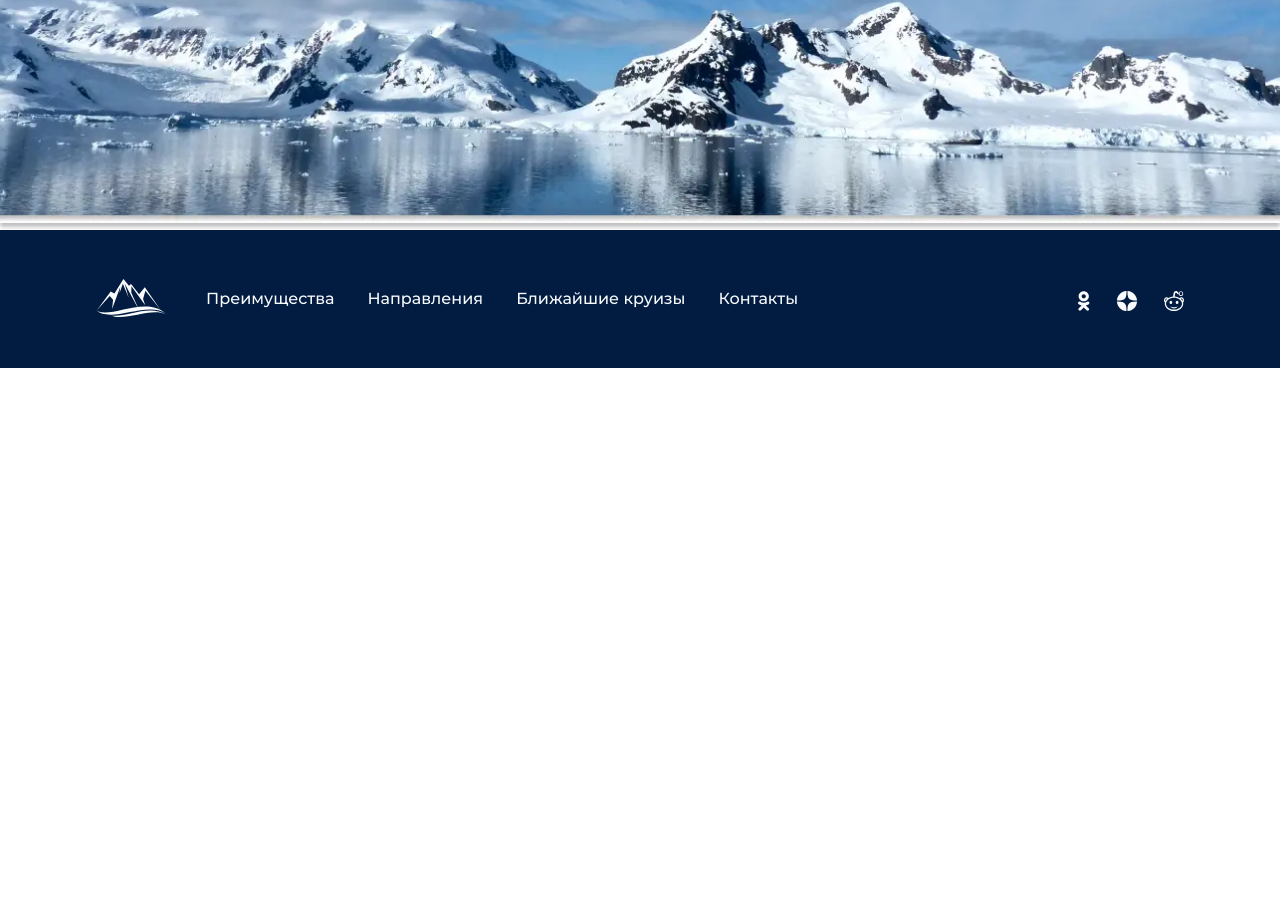
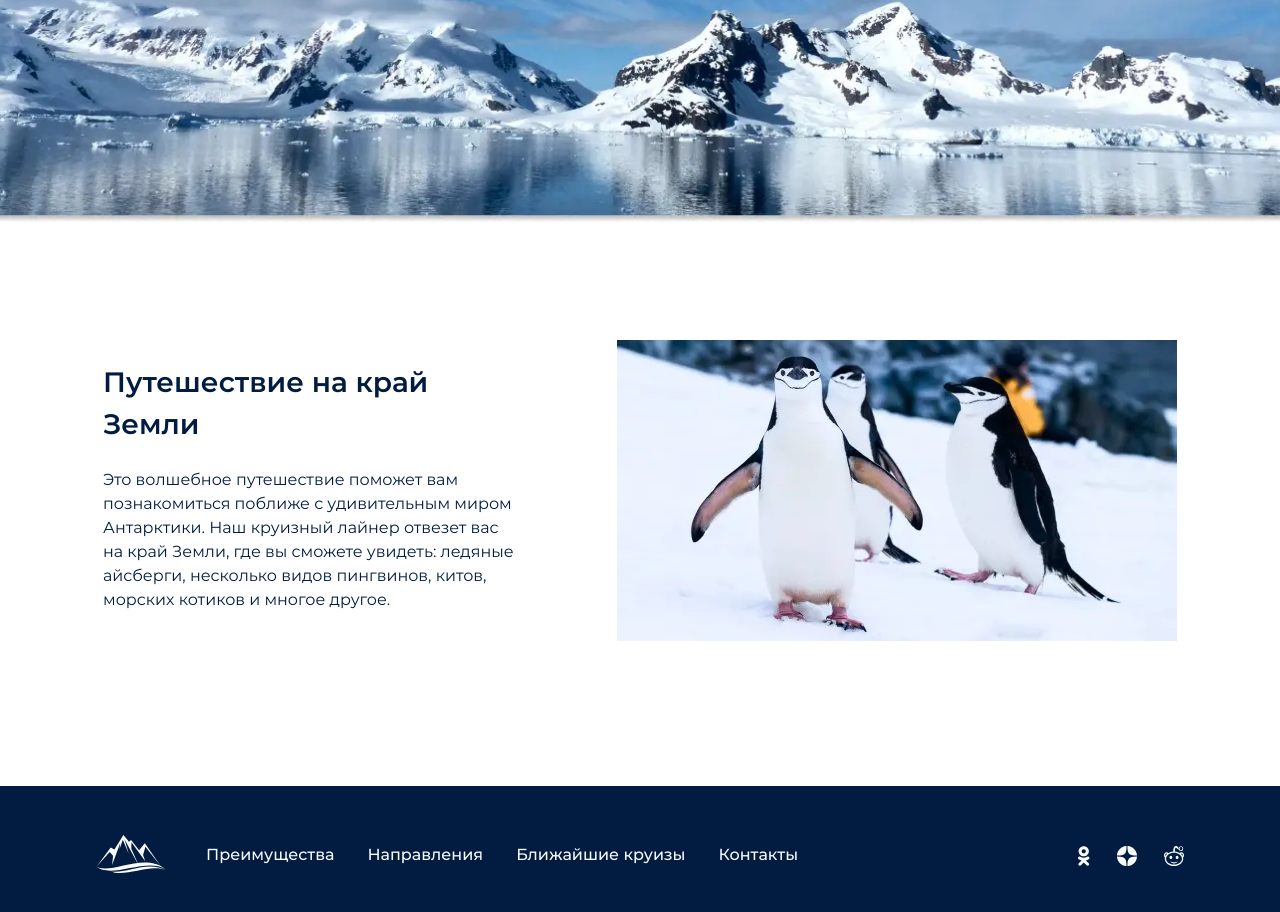
Before and after one commit to Nastya880/Cruises-to-antarctic, a website: page source/index.html in a window 1280 px wide. Shown: the part 432-1344 px from the top of the page. Before the commit the page ends 800 px from the top, so only its background shows below. Drawn offline with nearby package versions, Linux system fonts and the light colour scheme; files that its build step writes are made by us from their sources; files whose address does not match are found by name.

Commit message:
block description done ✅ - check on overflow and PP

```diff
--- a/source/index.html
+++ b/source/index.html
@@ -79,6 +79,20 @@
             </picture> -->
           </div>
         </section>
+
+        <section class="description">
+          <div class="description__container container">
+            <div class="description__wrapper">
+              <h2>Путешествие на&nbsp;край Земли</h2>
+              <p>Это волшебное путешествие поможет вам познакомиться поближе с&nbsp;удивительным миром Антарктики. Наш круизный лайнер отвезет вас на&nbsp;край Земли, где вы&nbsp;сможете увидеть: ледяные айсберги, несколько видов пингвинов, китов, морских котиков и&nbsp;многое другое.</p>
+            </div>
+            <picture>
+              <source type="image/webp" srcset="img/penguin.webp 1x, img/penguin@2x.webp 2x">
+              <img src="img/penguin@2x.jpg" width="560" height="301" alt="пингвины">
+            </picture>
+          </div>
+        </section>
+
       </main>
       <footer class="footer container">
         <div class="footer__menu-wrapper">
--- /dev/null
+++ b/source/sass/blocks/description.scss
@@ -0,0 +1,69 @@
+.description__container {
+  padding: 117px 103px 145px 103px;
+  display: grid;
+  grid-template-columns: 1fr auto;
+  gap: 88px;
+
+  @include vp-1023 {
+    padding: 92px 45px 76px 45px;
+    gap: 30px;
+  }
+
+  @include vp-767 {
+    padding: 62px 15px 85.12px 15px;
+    grid-template-columns: 1fr;
+    gap: 27px;
+  }
+}
+
+.description__wrapper {
+  align-self: center;
+  margin-top: -15px;
+
+  @include vp-1023 {
+    margin-top: -30px;
+  }
+}
+
+.description img {
+  @include vp-1023 {
+    width: 324px;
+    height: 174.15px;
+    margin-right: 2px;
+  }
+  @include vp-767 {
+    width: 290px;
+    height: 155.88px;
+  }
+}
+
+.description h2 {
+  color: $color-tangaroa;
+  font-family: $ff-montserrat;
+  font-size: 28px;
+  font-weight: 600;
+  line-height: 150%; /* 42px */
+  // margin-bottom: 10px;
+
+  @include vp-1023 {
+    display: block;
+    max-width: 214px;
+    font-size: 26px;
+    line-height: 140%; /* 36.4px */
+    margin-bottom: 10px;
+  }
+  @include vp-767 {
+    font-size: 24px;
+    line-height: 140%; /* 33.6px */
+  }
+}
+
+.description p {
+  color: $color-tangaroa;
+  font-family:$ff-montserrat;
+  font-size: 16px;
+  font-weight: 400;
+  line-height: 150%; /* 24px */
+  @include vp-1023 {}
+  @include vp-767 {}
+}
--- a/source/sass/blocks/intro.scss
+++ b/source/sass/blocks/intro.scss
@@ -10,7 +10,7 @@
     url("../img/intro-bg@2x.jpg") 2x,
   )  no-repeat center;
   background-size: cover;
-  box-shadow: 0px 4px 4px 0px rgba($color-default-black, 0.25);
+  // box-shadow: 0px 4px 4px 0px rgba($color-default-black, 0.25);
 
   @include vp-1023 {
     min-height: 638px;
@@ -33,7 +33,7 @@
       url("../img/intro-bg-mobile@2x.jpg") 2x,
     ) no-repeat cover center;
     background-blend-mode: multiply;
-    background-color: lightgray;
+    // background-color: lightgray;
   }
 }
 
--- a/source/sass/style.scss
+++ b/source/sass/style.scss
@@ -28,10 +28,12 @@
 @import "blocks/footer";
 @import "blocks/footer-menu";
 @import "blocks/footer-social";
-@import "blocks/intro";
 @import "blocks/logo";
 @import "blocks/menu";
 @import "blocks/overlay";
+@import "blocks/intro";
+@import "blocks/description";
+
 
 
 // ---------------------------------
```
Also changed, not shown: build/css/style.css, build/css/style.min.css, build/index.html, 1 other file.
